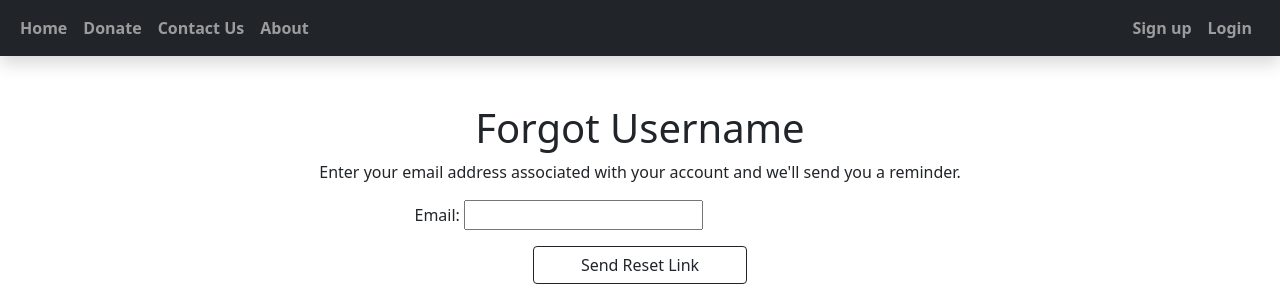
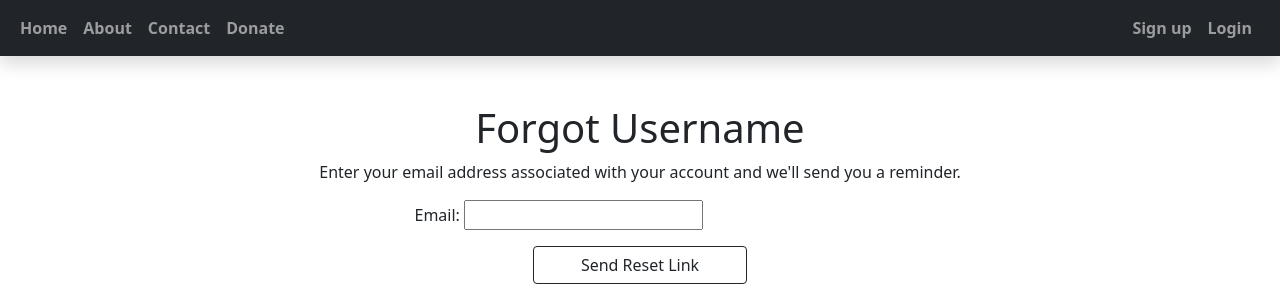
Before and after one commit to gajeraYash/NFOP-app, a Django app: page /username/forgot in a window 1280 px wide. Shown: the top 300 px of the page. Run offline with Django 3.2, Linux system fonts and the light colour scheme; some libraries are stand-ins or nearby versions.

Commit message:
Contact Us - > Contact

```diff
--- a/templates/app/partials/navbar.html
+++ b/templates/app/partials/navbar.html
@@ -14,13 +14,13 @@
                     <a class="nav-link" href="{% url 'app:index' %}"><b>Home</b></a>
                 </li>
                 <li class="nav-item">
-                    <a class="nav-link" href="{% url 'app:donate' %}"><b>Donate</b></a>
+                    <a class="nav-link" href="{% url 'app:about' %}"><b>About</b></a>
                 </li>
                 <li class="nav-item">
-                    <a class="nav-link" href="{% url 'app:contact' %}"><b>Contact Us</b></a>
+                    <a class="nav-link" href="{% url 'app:contact' %}"><b>Contact</b></a>
                 </li>
                 <li class="nav-item">
-                    <a class="nav-link" href="{% url 'app:about' %}"><b>About</b></a>
+                    <a class="nav-link" href="{% url 'app:donate' %}"><b>Donate</b></a>
                 </li>
             </ul>
             <ul class="navbar-nav me-2">
```
